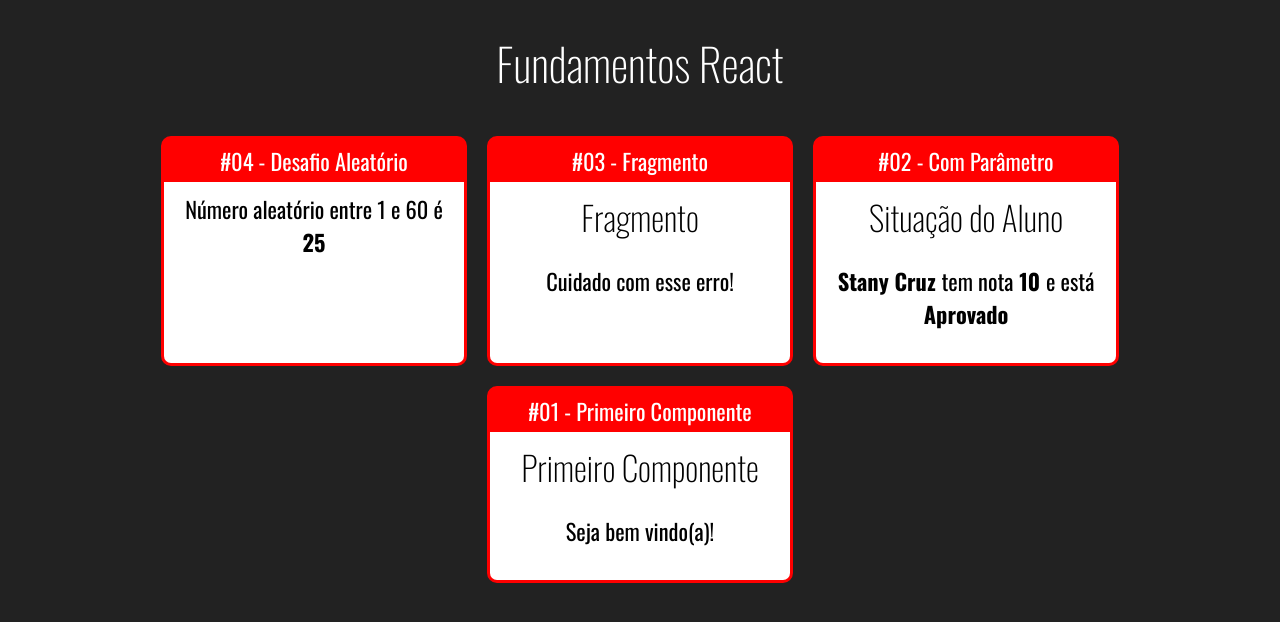
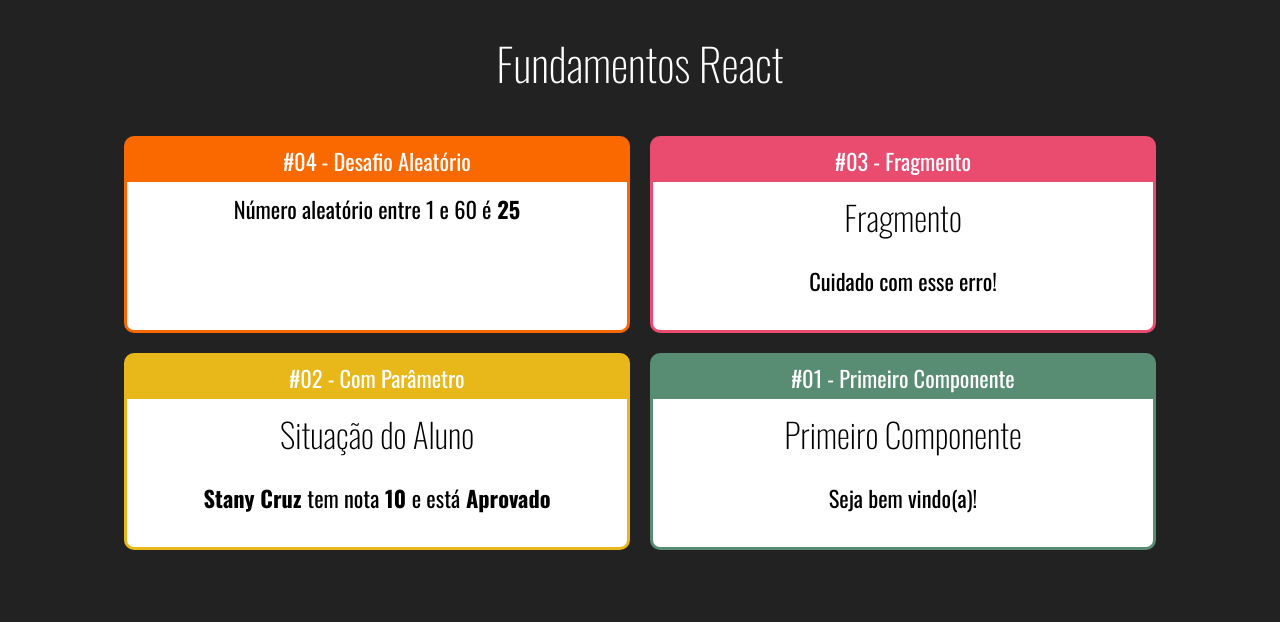
Before and after one commit to stanycruz/curso-react, a React (Create React App) app: page / in a window 1280 px wide. Shown: the top 622 px of the page. Built offline with nearby package versions, Linux system fonts and the light colour scheme.

Commit message:
Componente Card #03

```diff
--- a/src/App.jsx
+++ b/src/App.jsx
@@ -12,22 +12,22 @@
         <h1>Fundamentos React</h1>
 
         <div className="Cards">
-            <Card titulo="#04 - Desafio Aleatório">
+            <Card titulo="#04 - Desafio Aleatório" color="#FA6900">
                 <Aleatorio min={1} max={60} />
             </Card>
 
-            <Card titulo="#03 - Fragmento">
+            <Card titulo="#03 - Fragmento" color="#E94C6F">
                 <Fragmento />
             </Card>
 
-            <Card titulo="#02 - Com Parâmetro">
+            <Card titulo="#02 - Com Parâmetro" color="#E8B71A">
                 <ComParametro
                     titulo="Situação do Aluno"
                     aluno="Stany Cruz" nota={9.3}
                 />
             </Card>
 
-            <Card titulo="#01 - Primeiro Componente">
+            <Card titulo="#01 - Primeiro Componente" color="#588C73">
                 <Primeiro></Primeiro>
             </Card>
         </div>
--- a/src/components/layout/Card.css
+++ b/src/components/layout/Card.css
@@ -1,14 +1,13 @@
 .Card {
-    background-color: red;
-    border: 3px solid red;
+    border: 3px solid;
     border-radius: 10px;
     overflow: hidden;
     margin: 10px;
 
     display: flex;
     flex-direction: column;
-    max-width: 300px;
-    min-width: 300px;
+    max-width: 500px;
+    min-width: 500px;
 }
 
 .Card .Title {
--- a/src/components/layout/Card.jsx
+++ b/src/components/layout/Card.jsx
@@ -2,7 +2,13 @@
 import React from 'react'
 
 export default props => {
-    return <div className="Card">
+
+    const cardStyle = {
+        backgroundColor: props.color || 'red',
+        borderColor: props.color || 'red',
+    }
+
+    return <div className="Card" style={cardStyle}>
         <div className="Title">{props.titulo}</div>
         <div className="Content">
             {props.children}
```
